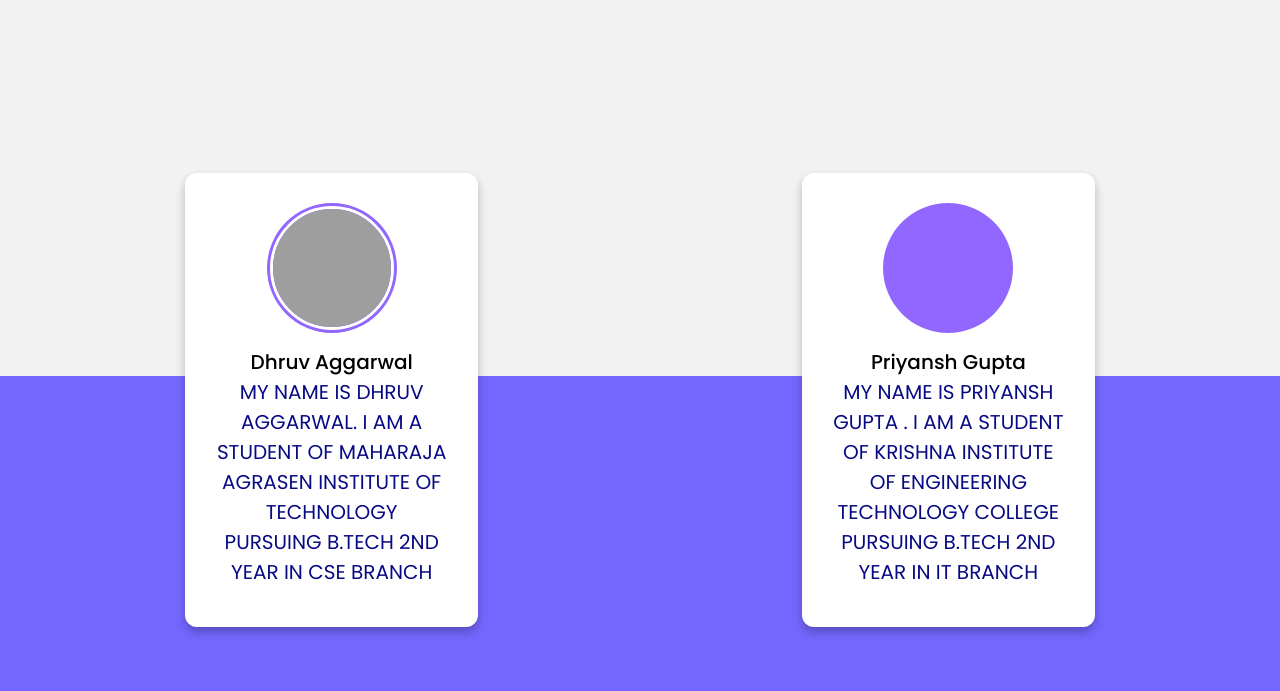
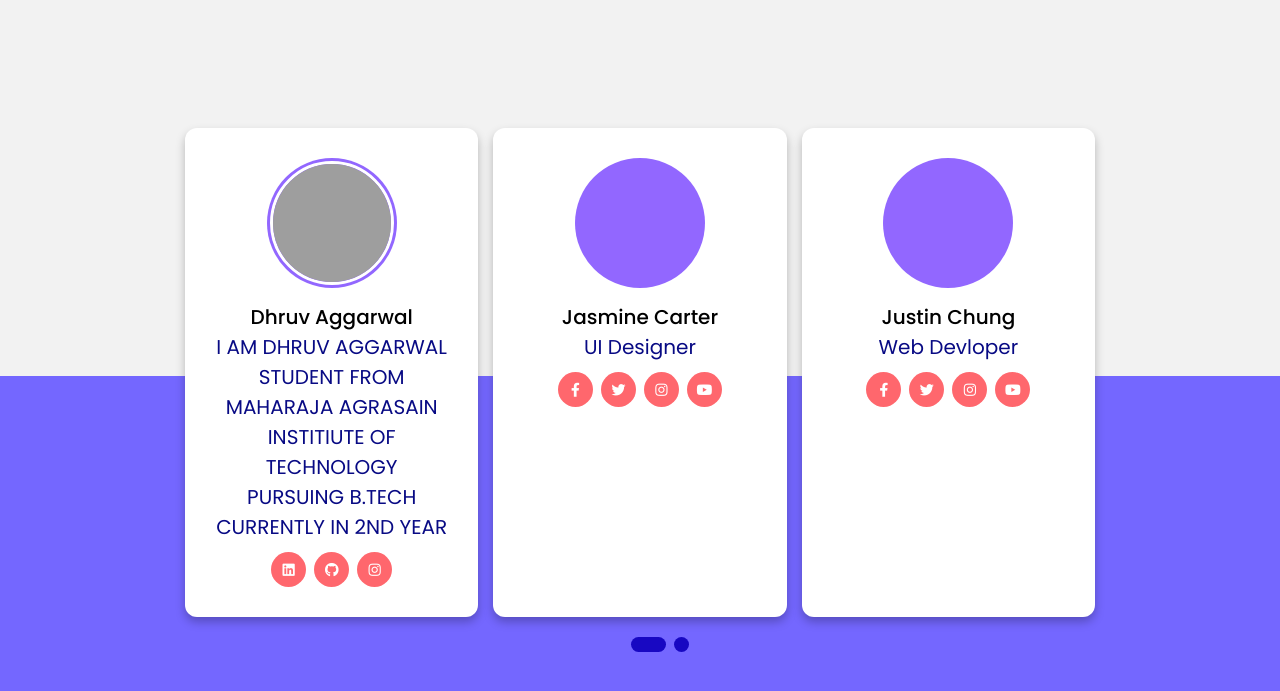
Before and after one commit to Priyansh-911/botty, a Flask app: page /us.html in a window 1280 px wide. Shown: the top 691 px of the page. Run offline with Flask 3, Linux system fonts and the light colour scheme; parts of the project's set-up code (start-up, migrations or seed data) failed here and were passed over; grey boxes are pictures that could not be loaded.

Commit message:
upgrade in us.html

```diff
--- a/templates/us.html
+++ b/templates/us.html
@@ -4,7 +4,7 @@
   <head>
     <meta charset="UTF-8">
     <!---<title> Responsive Our Team Section | CodingLab </title>---->
-    <link rel="stylesheet" href="{{url_for('static' , filename='us.css')}}">
+    <link rel="stylesheet" href="us.css">
     <!-- Fontawesome CDN Link -->
     <link rel="stylesheet" href="https://cdnjs.cloudflare.com/ajax/libs/font-awesome/5.15.2/css/all.min.css"/>
      <meta name="viewport" content="width=device-width, initial-scale=1.0">
@@ -18,14 +18,16 @@
         <div class="card">
          <div class="content">
            <div class="img">
-             <img src="{{ url_for('static' , filename='A07I1590.JPG')}}" alt="">
+             <img src="/static/A07I1590.JPG" alt="">
            </div>
            <div class="details">
              <div class="name">Dhruv Aggarwal</div>
-             <div class="job">MY NAME IS DHRUV AGGARWAL. I AM A STUDENT OF MAHARAJA AGRASEN INSTITUTE OF TECHNOLOGY PURSUING B.TECH 2ND YEAR IN CSE BRANCH</div>
+             <div class="job">I AM DHRUV AGGARWAL STUDENT FROM MAHARAJA AGRASAIN INSTITIUTE OF TECHNOLOGY PURSUING B.TECH CURRENTLY IN 2ND YEAR </div>
            </div>
            <div class="media-icons">
-
+             <a href="#"><i class="fab fa-linkedin"></i></a>
+             <a href="#"><i class="fab fa-github"></i></a>
+             <a href="#"><i class="fab fa-instagram"></i></a>
 
            </div>
          </div>
@@ -36,15 +38,34 @@
             <!--- <img src="images/img2.jpg" alt="">--->
            </div>
            <div class="details">
-             <div class="name">Priyansh Gupta</div>
-             <div class="job">MY NAME IS PRIYANSH GUPTA . I AM A STUDENT OF KRISHNA INSTITUTE OF ENGINEERING TECHNOLOGY COLLEGE PURSUING B.TECH 2ND YEAR IN IT BRANCH</div>
+             <div class="name">Jasmine Carter</div>
+             <div class="job">UI Designer</div>
            </div>
            <div class="media-icons">
-
+             <a href="#"><i class="fab fa-facebook-f"></i></a>
+             <a href="#"><i class="fab fa-twitter"></i></a>
+             <a href="#"><i class="fab fa-instagram"></i></a>
+             <a href="#"><i class="fab fa-youtube"></i></a>
            </div>
          </div>
         </div>
-
+        <div class="card">
+         <div class="content">
+           <div class="img">
+            <!-- <img src="images/img3.jpg" alt="">---->
+           </div>
+           <div class="details">
+             <div class="name">Justin Chung</div>
+             <div class="job">Web Devloper</div>
+           </div>
+           <div class="media-icons">
+             <a href="#"><i class="fab fa-facebook-f"></i></a>
+             <a href="#"><i class="fab fa-twitter"></i></a>
+             <a href="#"><i class="fab fa-instagram"></i></a>
+             <a href="#"><i class="fab fa-youtube"></i></a>
+           </div>
+         </div>
+        </div>
       </div>
       <div class="cards">
         <div class="card">
@@ -52,8 +73,54 @@
            <div class="img">
              <!---<img src="images/img4.jpg" alt="">--->
            </div>
-
-
+           <div class="details">
+             <div class="name">Appolo Reef</div>
+             <div class="job">Web Designer</div>
+           </div>
+           <div class="media-icons">
+             <a href="#"><i class="fab fa-facebook-f"></i></a>
+             <a href="#"><i class="fab fa-twitter"></i></a>
+             <a href="#"><i class="fab fa-instagram"></i></a>
+             <a href="#"><i class="fab fa-youtube"></i></a>
+           </div>
+         </div>
+        </div>
+        <div class="card">
+         <div class="content">
+           <div class="img">
+             <!--<img src="images/img5.jpg" alt="">---->
+           </div>
+           <div class="details">
+             <div class="name">Adrina Calvo</div>
+             <div class="job">UI Designer</div>
+           </div>
+           <div class="media-icons">
+             <a href="#"><i class="fab fa-facebook-f"></i></a>
+             <a href="#"><i class="fab fa-twitter"></i></a>
+             <a href="#"><i class="fab fa-instagram"></i></a>
+             <a href="#"><i class="fab fa-youtube"></i></a>
+           </div>
+         </div>
+        </div>
+        <div class="card">
+         <div class="content">
+           <div class="img">
+             <!--<img src="images/img6.jpeg" alt="">--->
+           </div>
+           <div class="details">
+             <div class="name">Nicole Lewis</div>
+             <div class="job">Web Devloper</div>
+           </div>
+           <div class="media-icons">
+             <a href="#"><i class="fab fa-facebook-f"></i></a>
+             <a href="#"><i class="fab fa-twitter"></i></a>
+             <a href="#"><i class="fab fa-instagram"></i></a>
+             <a href="#"><i class="fab fa-youtube"></i></a>
+           </div>
+         </div>
+        </div>
+      </div>
+    </div>
     <div class="button">
       <label for="one" class=" active one"></label>
       <label for="two" class="two"></label>
```
